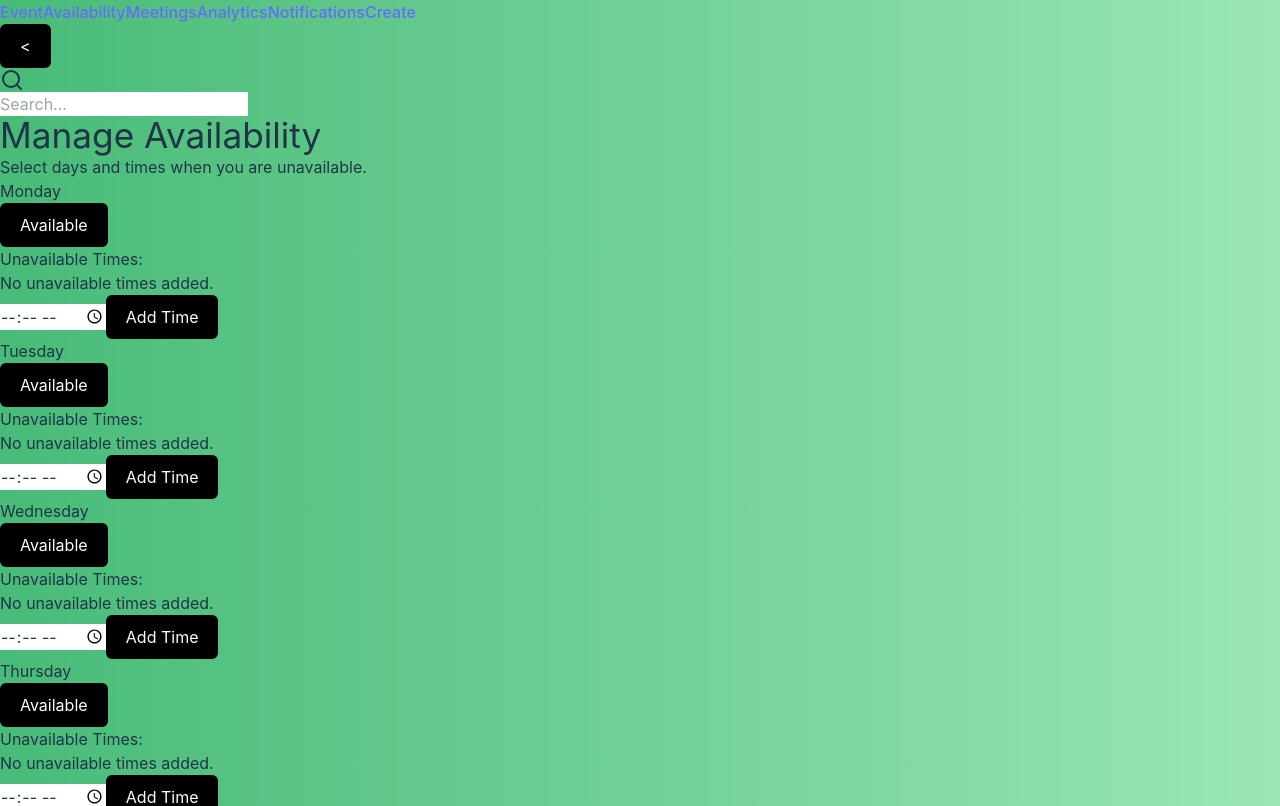
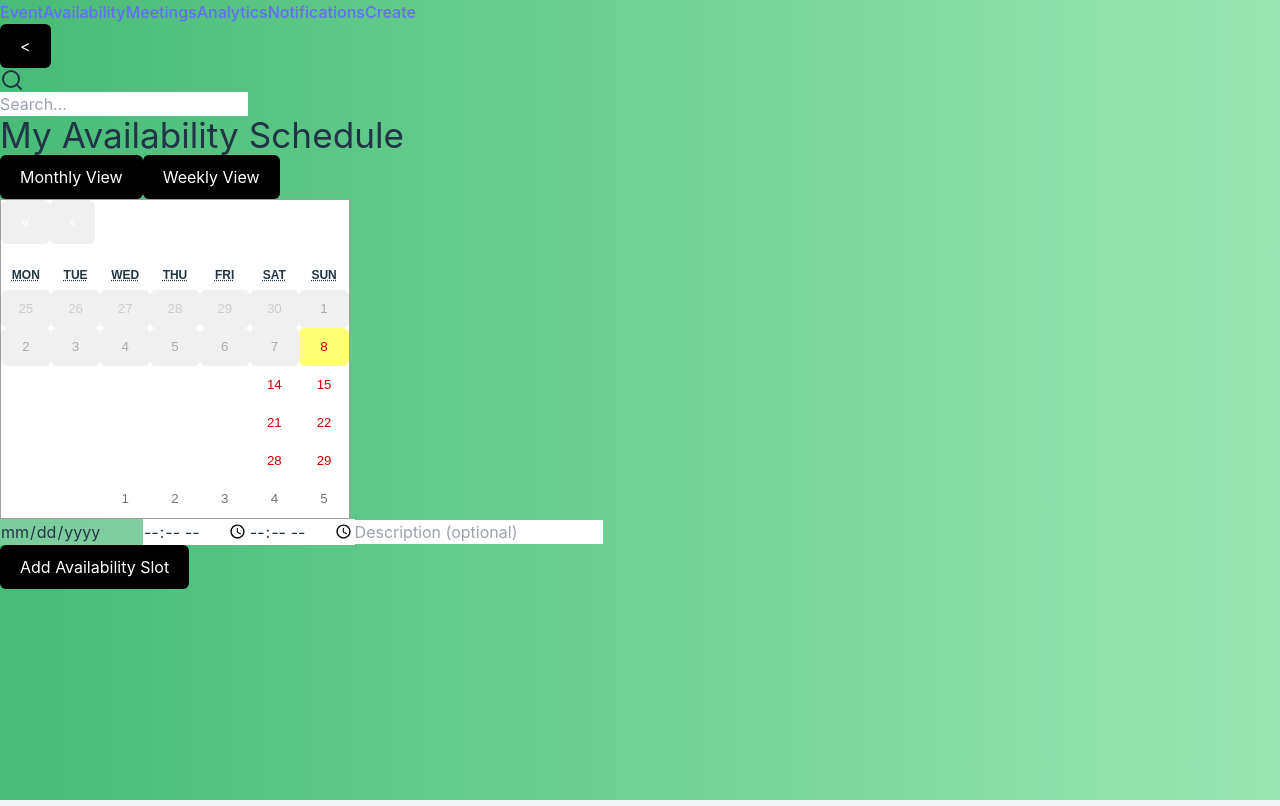
Before and after one commit to nairobi-J/PlanSession, a React (Vite) app in the folder frontend/: page /main/availability in a window 1280 px wide. Shown: the top 806 px of the page. Built offline with nearby package versions, Linux system fonts and the light colour scheme.

Commit message:
availabiliypage updated

```diff
--- a/frontend/src/pages/AvailabilityPage.jsx
+++ b/frontend/src/pages/AvailabilityPage.jsx
@@ -1,132 +1,223 @@
-import React, { useState } from "react";
+import React, { useState, useEffect } from "react";
+import Calendar from "react-calendar"; // Importing calendar component from react-calendar
+import "react-calendar/dist/Calendar.css"; // Minimal calendar styles
 
 const AvailabilityPage = () => {
-  // State for storing availability information
-  const [availability, setAvailability] = useState([
-    { day: "Monday", unavailable: false, times: [] },
-    { day: "Tuesday", unavailable: false, times: [] },
-    { day: "Wednesday", unavailable: false, times: [] },
-    { day: "Thursday", unavailable: false, times: [] },
-    { day: "Friday", unavailable: false, times: [] },
-    { day: "Saturday", unavailable: false, times: [] },
-    { day: "Sunday", unavailable: false, times: [] },
-  ]);
+  const [availability, setAvailability] = useState({});
+  const [newSlot, setNewSlot] = useState({
+    date: "",
+    startTime: "",
+    endTime: "",
+    description: "",
+  });
+  const [selectedDate, setSelectedDate] = useState(null);
+  const [viewMode, setViewMode] = useState("month"); // State to track calendar view mode
 
-  // Handle toggling availability for a day
-  const toggleDayAvailability = (index) => {
-    const updatedAvailability = [...availability];
-    updatedAvailability[index].unavailable =
-      !updatedAvailability[index].unavailable;
-    if (updatedAvailability[index].unavailable) {
-      updatedAvailability[index].times = []; // Reset times when marking day unavailable
+  // Load availability from local storage on component mount
+  useEffect(() => {
+    const savedAvailability = localStorage.getItem("availability");
+    if (savedAvailability) {
+      setAvailability(JSON.parse(savedAvailability));
     }
-    setAvailability(updatedAvailability);
+  }, []);
+
+  // Save availability to local storage whenever it changes
+  useEffect(() => {
+    localStorage.setItem("availability", JSON.stringify(availability));
+  }, [availability]);
+
+  const handleAddSlot = () => {
+    // Validate input
+    if (!newSlot.date || !newSlot.startTime || !newSlot.endTime) {
+      alert("Please enter date, start time, and end time");
+      return;
+    }
+
+    // Check if the selected date is in the past
+    const selectedDateObj = new Date(newSlot.date);
+    const today = new Date();
+    today.setHours(0, 0, 0, 0); // Set to start of the day for comparison
+
+    if (selectedDateObj < today) {
+      alert("You cannot add availability for past dates");
+      return;
+    }
+
+    // Create new availability slot
+    const newAvailabilitySlot = {
+      id: Date.now(),
+      startTime: newSlot.startTime,
+      endTime: newSlot.endTime,
+      description: newSlot.description,
     };
 
-  // Handle adding a specific time to a day
-  const addTime = (index, time) => {
-    const updatedAvailability = [...availability];
-    updatedAvailability[index].times.push(time);
-    setAvailability(updatedAvailability);
+    // Update availability for the selected date
+    setAvailability((prev) => ({
+      ...prev,
+      [newSlot.date]: [...(prev[newSlot.date] || []), newAvailabilitySlot],
+    }));
+
+    // Reset input fields
+    setNewSlot({
+      date: "",
+      startTime: "",
+      endTime: "",
+      description: "",
+    });
   };
 
-  // Handle removing a specific time from a day
-  const removeTime = (index, time) => {
-    const updatedAvailability = [...availability];
-    updatedAvailability[index].times = updatedAvailability[index].times.filter(
-      (t) => t !== time,
-    );
-    setAvailability(updatedAvailability);
+  const handleRemoveSlot = (date, id) => {
+    setAvailability((prev) => ({
+      ...prev,
+      [date]: prev[date].filter((slot) => slot.id !== id),
+    }));
   };
 
-  return (
-    <div className="p-6   min-h-screen">
-      {/* Header */}
-      <div className="mb-8 text-center">
-        <h1 className="text-4xl font-bold text-gray-800">
-          Manage Availability
-        </h1>
-        <p className="text-gray-600 mt-2">
-          Select days and times when you are unavailable.
-        </p>
+  const handleEditSlot = (date, id) => {
+    const slotToEdit = availability[date].find((slot) => slot.id === id);
+    setNewSlot({
+      date,
+      startTime: slotToEdit.startTime,
+      endTime: slotToEdit.endTime,
+      description: slotToEdit.description,
+    });
+    // Optionally, remove the slot before editing or handle differently
+    handleRemoveSlot(date, id);
+  };
+
+  const renderAvailabilitySlots = (date) => {
+    return availability[date].map((slot) => (
+      <div
+        key={slot.id}
+        className="flex justify-between items-center bg-gray-100 p-2 rounded mb-2"
+      >
+        <div>
+          <span className="font-bold">
+            {slot.startTime} - {slot.endTime}
+          </span>
+          {slot.description && (
+            <p className="text-sm text-gray-600">{slot.description}</p>
+          )}
         </div>
-
-      {/* Days List */}
-      <div className="grid grid-cols-1 md:grid-cols-2 lg:grid-cols-3 gap-6">
-        {availability.map((day, index) => (
-          <div
-            key={day.day}
-            className="bg-white shadow-md rounded-xl p-6 border hover:shadow-xl transition-shadow"
+        <div>
+          <button
+            onClick={() => handleEditSlot(date, slot.id)}
+            className="text-blue-500 hover:text-blue-700 mr-2"
           >
-            {/* Day Header */}
-            <div className="flex justify-between items-center mb-4">
-              <h2 className="text-2xl font-semibold text-gray-800">
-                {day.day}
-              </h2>
+            Edit
+          </button>
           <button
-                onClick={() => toggleDayAvailability(index)}
-                className={`px-4 py-2 rounded-lg text-white ${
-                  day.unavailable
-                    ? "bg-red-500 hover:bg-red-600"
-                    : "bg-green-500 hover:bg-green-600"
-                }`}
-              >
-                {day.unavailable ? "Unavailable" : "Available"}
-              </button>
-            </div>
-
-            {/* Time Management */}
-            {!day.unavailable && (
-              <>
-                <div className="space-y-2">
-                  <h3 className="text-gray-700 font-medium">
-                    Unavailable Times:
-                  </h3>
-                  {day.times.length > 0 ? (
-                    <ul className="space-y-2">
-                      {day.times.map((time, timeIndex) => (
-                        <li
-                          key={timeIndex}
-                          className="flex justify-between items-center bg-gray-100 px-3 py-2 rounded-md"
-                        >
-                          <span>{time}</span>
-                          <button
-                            onClick={() => removeTime(index, time)}
+            onClick={() => handleRemoveSlot(date, slot.id)}
             className="text-red-500 hover:text-red-700"
           >
             Remove
           </button>
-                        </li>
-                      ))}
-                    </ul>
-                  ) : (
-                    <p className="text-sm text-gray-500">
-                      No unavailable times added.
-                    </p>
-                  )}
+        </div>
+      </div>
+    ));
+  };
+
+  const onDateChange = (date) => {
+    setSelectedDate(date);
+    setNewSlot((prev) => ({ ...prev, date: date.toISOString().split("T")[0] }));
+  };
+
+  const toggleViewMode = (mode) => {
+    setViewMode(mode);
+  };
+
+  return (
+    <div className="container mx-auto p-6">
+      <h1 className="text-3xl font-bold mb-6 text-center">
+        My Availability Schedule
+      </h1>
+
+      {/* View Mode Toggle */}
+      <div className="mb-4 flex justify-center gap-4">
+        <button
+          onClick={() => toggleViewMode("month")}
+          className={`px-4 py-2 rounded ${viewMode === "month" ? "bg-blue-500 text-white" : "bg-gray-300"}`}
+        >
+          Monthly View
+        </button>
+        <button
+          onClick={() => toggleViewMode("week")}
+          className={`px-4 py-2 rounded ${viewMode === "week" ? "bg-blue-500 text-white" : "bg-gray-300"}`}
+        >
+          Weekly View
+        </button>
       </div>
 
-                {/* Add Time */}
-                <div className="mt-4">
+      {/* Calendar Component */}
+      <div className="mb-6">
+        <Calendar
+          onChange={onDateChange}
+          value={selectedDate}
+          minDate={new Date()} // Prevent selecting past dates
+          view={viewMode} // Set calendar view based on state
+          className="react-calendar w-full rounded-md shadow-md"
+        />
+      </div>
+
+      {/* Availability Input Form */}
+      <div className="mb-6 bg-white shadow-md rounded px-8 pt-6 pb-8">
+        <div className="grid grid-cols-1 md:grid-cols-4 gap-4">
+          <input
+            type="date"
+            value={newSlot.date}
+            onChange={(e) =>
+              setNewSlot((prev) => ({ ...prev, date: e.target.value }))
+            }
+            className="border rounded p-2"
+            disabled
+          />
+
           <input
             type="time"
-                    className="border border-gray-300 rounded-md px-3 py-2 mr-2 outline-none focus:ring-2 focus:ring-blue-500"
-                    id={`time-input-${index}`}
+            value={newSlot.startTime}
+            onChange={(e) =>
+              setNewSlot((prev) => ({ ...prev, startTime: e.target.value }))
+            }
+            className="border rounded p-2"
+            placeholder="Start Time"
           />
+
+          <input
+            type="time"
+            value={newSlot.endTime}
+            onChange={(e) =>
+              setNewSlot((prev) => ({ ...prev, endTime: e.target.value }))
+            }
+            className="border rounded p-2"
+            placeholder="End Time"
+          />
+
+          <input
+            type="text"
+            value={newSlot.description}
+            onChange={(e) =>
+              setNewSlot((prev) => ({ ...prev, description: e.target.value }))
+            }
+            className="border rounded p-2"
+            placeholder="Description (optional)"
+          />
+        </div>
         <button
-                    onClick={() =>
-                      addTime(
-                        index,
-                        document.getElementById(`time-input-${index}`).value,
-                      )
-                    }
-                    className="bg-blue-500 text-white px-4 py-2 rounded-lg hover:bg-blue-600"
+          onClick={handleAddSlot}
+          className="mt-4 w-full bg-blue-500 text-white py-2 rounded hover:bg-blue-600"
         >
-                    Add Time
+          Add Availability Slot
         </button>
       </div>
-              </>
-            )}
+
+      {/* Availability Display */}
+      <div className="grid md:grid-cols-3 gap-4">
+        {Object.keys(availability).map((date) => (
+          <div key={date} className="bg-white shadow-md rounded p-4">
+            <h2 className="text-xl font-semibold mb-4">
+              {new Date(date).toLocaleDateString()}
+            </h2>
+            {renderAvailabilitySlots(date)}
           </div>
         ))}
       </div>
```
Lines whose indentation alone changed are shown as unchanged.
